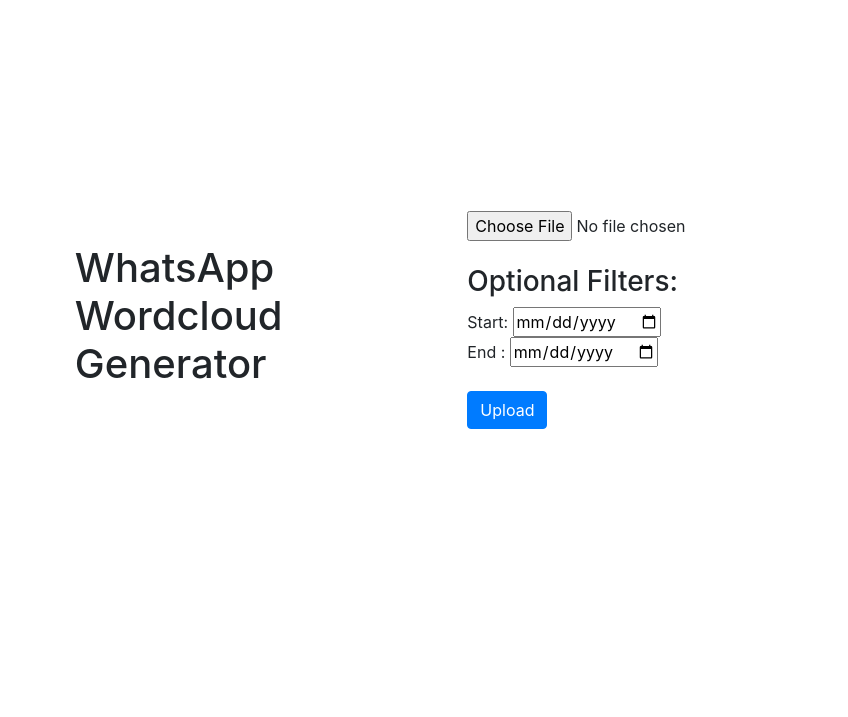
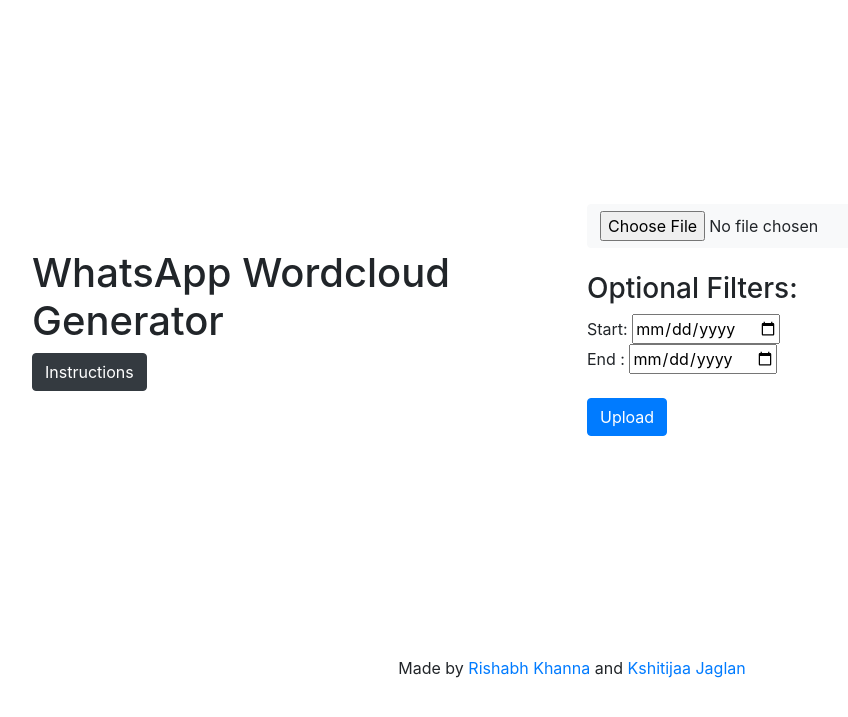
Before and after one commit to deutranium/Wordclouds, a Flask app: page / in a window 1280 px wide. Shown: the part 56-773 px from the top of the page, without its empty margins (68-916 px from the left). Run offline with Flask 2, Linux system fonts and the light colour scheme; some libraries are stand-ins or nearby versions.

Commit message:
Improved UI

```diff
--- a/templates/base.html
+++ b/templates/base.html
@@ -7,20 +7,32 @@
 
 		<!-- Bootstrap CSS -->
 		<link rel="stylesheet" href="https://stackpath.bootstrapcdn.com/bootstrap/4.3.1/css/bootstrap.min.css" integrity="sha384-ggOyR0iXCbMQv3Xipma34MD+dH/1fQ784/j6cY/iJTQUOhcWr7x9JvoRxT2MZw1T" crossorigin="anonymous">
+		<link rel="stylesheet" href="https://cdnjs.cloudflare.com/ajax/libs/font-awesome/4.7.0/css/font-awesome.min.css">
 
 		<title>{% block title %} {% endblock %}</title>
 		{% block head %} {% endblock %}
 	</head>
 	<body>
+		<!-- Nav starts -->
 		<nav class="navbar navbar-expand-md navbar-light bg-light">
 				<a class="navbar-brand" href="{{ url_for('index')}}">WhatsApp Wordcloud</a>
 				 <button class="navbar-toggler" type="button" data-toggle="collapse" data-target="#navbarNav" aria-controls="navbarNav" aria-expanded="false" aria-label="Toggle navigation">
 						<span class="navbar-toggler-icon"></span>
 				</button>
 		</nav>
+		<!-- Nav ends -->
+
 		<div class="container">
 				{% block content %} {% endblock %}
 		</div>
+
+
+		<!-- Footer -->
+		<footer>
+				<div class="footer-copyright text-center py-3">Made by
+						<a href="https://github.com/kyabacchahai">Rishabh Khanna</a> and <a href="https://github.com/deutranium">Kshitijaa Jaglan</a>
+				</div>
+		</footer>
 
 		<!-- Optional JavaScript -->
 		<!-- jQuery first, then Popper.js, then Bootstrap JS -->
--- a/templates/index.html
+++ b/templates/index.html
@@ -7,14 +7,18 @@
 
 
 {% block content %}
-<div class="d-flex justify-content-center align-items-center main-container">
-	<div class="d-flex justify-content-center">
-		<div class="d-flex justify-content-center align-items-center">
-			<h1>{% block title %} WhatsApp Wordcloud Generator {% endblock %}</h1>
+<div class="d-flex flex-wrap justify-content-center align-items-center main-container">
+		<div class="d-flex justify-content-center align-items-center col-md-6">
+			<div>
+				<h1>{% block title %} WhatsApp Wordcloud Generator {% endblock %}</h1>
+				<button type="button" class="btn btn-dark" data-toggle="modal" data-target="#exampleModalCenter">
+					Instructions
+				</button>
+			</div>
 		</div>
 
 		{% if plot %}
-			<div class="container">
+			<div class="container col-md-6">
 				<div class="alert alert-success" role="alert">
 					Your file has been uploaded successfully
 				</div>
@@ -22,12 +26,11 @@
 				<h2>Wordcloud:</h2><br>
 				<img src="{{url}}">
 				<hr>
+				<button type="button" class="btn btn-danger" onclick="window.location.href='{{ url_for( 'index') }}'">Back</button>
 			</div>
 
-			<script type="text/javascript" src="./static/js/slider.js"></script>
-
 		{% else %}
-			<div class="container">
+			<div class="container col-md-6">
 				{% if date_error %}
 					<div class="alert alert-warning" role="alert">
 						Start date can not be greater than end date.
@@ -41,7 +44,7 @@
 
 
 				<form action = "/" method = "POST" enctype = "multipart/form-data">
-					<input type = "file" name = "file" />
+					<input class="btn btn-light" type = "file" name = "file" />
 				<br>
 				<br>
 				<h3> Optional Filters: </h3>
@@ -59,6 +62,25 @@
 					</form>
 			</div>
 		{% endif %}
+
+	<div class="modal fade" id="exampleModalCenter" tabindex="-1" role="dialog" aria-labelledby="exampleModalCenterTitle" aria-hidden="true">
+		<div class="modal-dialog modal-dialog-centered" role="document">
+			<div class="modal-content">
+				<div class="modal-header">
+					<h5 class="modal-title" id="exampleModalLongTitle">Instructions</h5>
+					<button type="button" class="close" data-dismiss="modal" aria-label="Close">
+						<span aria-hidden="true">&times;</span>
+					</button>
+				</div>
+				<div class="modal-body">
+					...
+				</div>
+				<div class="modal-footer">
+					<button type="button" class="btn btn-secondary" data-dismiss="modal">Close</button>
+				</div>
+			</div>
+		</div>
 	</div>
+
 </div>
 {% endblock %}
```
Also changed, not shown: templates/uploader.html (deleted, +0 -7 lines), static/WordCloud.png (added). Lines whose indentation alone changed are shown as unchanged.
